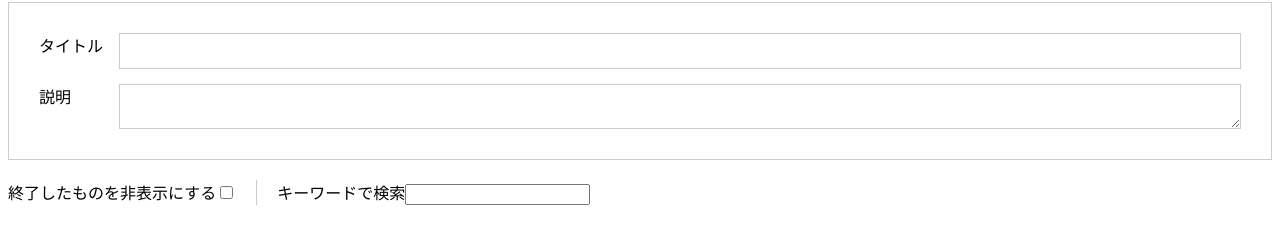
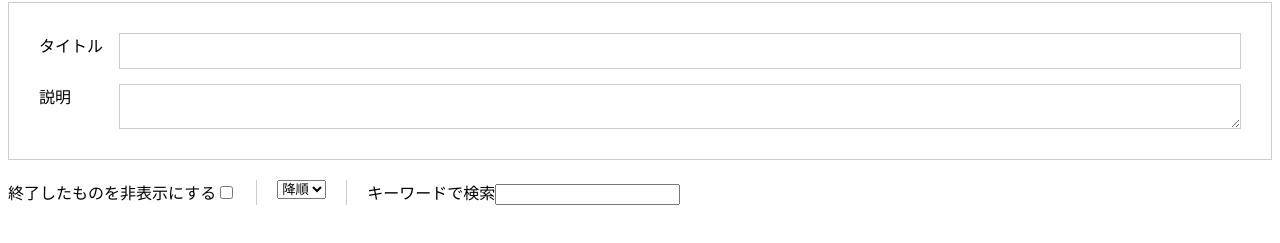
Before and after one commit to chiaaki/vue_practice, a plain HTML site: page todoapp/index.html in a window 1280 px wide. Shown: the part 87-330 px from the top of the page. Drawn offline with nearby package versions, Linux system fonts and the light colour scheme.

Commit message:
orderの追加

```diff
--- a/todoapp/app2.js
+++ b/todoapp/app2.js
@@ -4,8 +4,10 @@ Vue.createApp({
             todoTitle: '',
             todoDescription: '',
             todoCategories: [],
+            selectedCatgory: '',
             hideDoneTodo: false,
             searchWord: '',
+            order: 'desc',
         }
     },
 }).mount('#app')
--- a/todoapp/index.html
+++ b/todoapp/index.html
@@ -1,5 +1,6 @@
 <!DOCTYPE html>
 <html lang="ja">
+
 <head>
     <meta charset="UTF-8">
     <title>ToDo アプリ</title>
@@ -7,6 +8,7 @@
     <script src="https://unpkg.com/vue@3.0.0/dist/vue.global.js"></script>
 
 </head>
+
 <body>
     <h1>ToDo アプリ</h1>
     <div id="app">
@@ -27,6 +29,12 @@
                             id="todo-search-done"></label>
                 </div>
                 <div class="todo-search-item">
+                    <select v-model="order">
+                        <option value="desc">降順</option>
+                        <option value="asc">昇順</option>
+                    </select>
+                </div>
+                <div class="todo-search-item">
                     <label for="todo-search-keyword">キーワードで検索</label>
                     <input v-model="searchWord" type="text" id="todo-search-keyword" />
                 </div>
```
Lines whose indentation alone changed are shown as unchanged.
